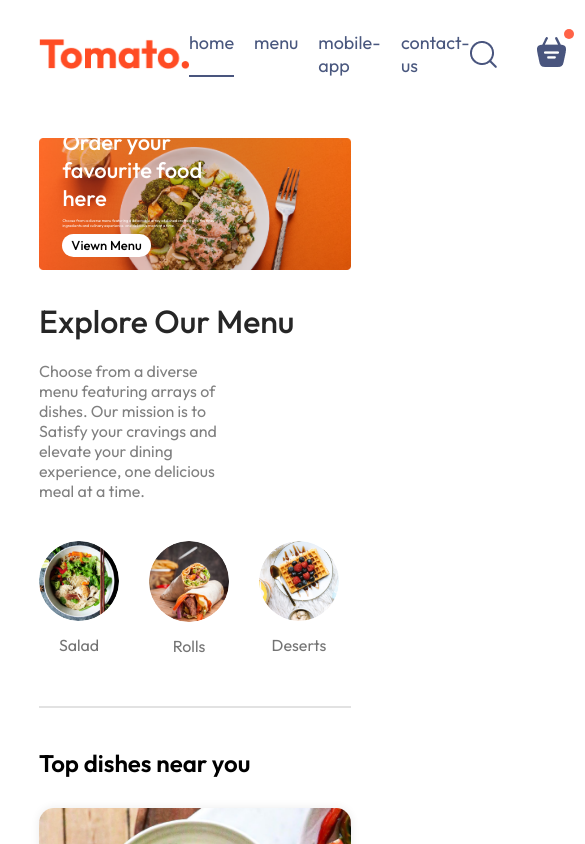
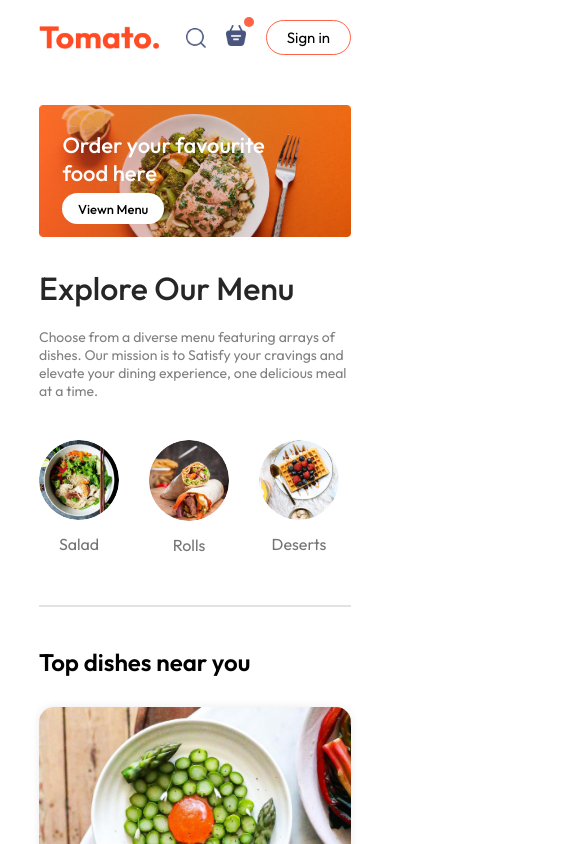
Before and after one commit to Agafina/tomato, a React (Create React App) app in the folder frontend/: page / in a window 390 px wide. Shown: the top 844 px of the page, 585 px wide, since content can reach past the window. Built offline with nearby package versions, Linux system fonts and the light colour scheme.

Commit message:
made the website responsive

```diff
--- a/frontend/src/components/ExploreMenu/ExploreMenu.css
+++ b/frontend/src/components/ExploreMenu/ExploreMenu.css
@@ -46,3 +46,10 @@
     padding: 2px;
     border: 4px solid tomato;
 }
+
+@media (max-width:1050px){
+    .explore-menu-text{
+        max-width: 100%;
+        font-size: 14px;
+    }
+}
--- a/frontend/src/components/Header/Header.css
+++ b/frontend/src/components/Header/Header.css
@@ -34,3 +34,21 @@
     font-size: max(1vw, 13px);
     border-radius: 50px;
 }
+
+@media (max-width:1050px) {
+
+    .header-contents{
+        min-width: 45%;
+    }
+}
+@media (max-width:750px) {
+    .header-contents{
+        min-width: 65%;
+    }
+    .header-contents p{
+        display: none;
+    }
+    .header-contents button{
+        padding: 2vw 4vw;
+    }
+}
--- a/frontend/src/components/Navbar/Navbar.css
+++ b/frontend/src/components/Navbar/Navbar.css
@@ -1,25 +1,25 @@
-.navbar{
+.navbar {
   padding: 20px 0px;
   display: flex;
   justify-content: space-between;
   align-items: center;
 }
-.navbar .logo{
+.navbar .logo {
   width: 150px;
 }
-.navbar .navbar-menu{
+.navbar .navbar-menu {
   display: flex;
   list-style: none;
   font-size: 18px;
   gap: 20px;
   color: #49577e;
 }
-.navbar .navbar-right{
+.navbar .navbar-right {
   display: flex;
   gap: 40px;
   align-items: center;
 }
-.navbar button{
+.navbar button {
   background: transparent;
   padding: 10px 30px;
   font-size: 18px;
@@ -29,21 +29,20 @@
   cursor: pointer;
   transition: 0.3s;
 }
-.navbar button:hover{
+.navbar button:hover {
   background: #fff4f2;
 }
-.navbar .active{
+.navbar .active {
   padding-bottom: 2px;
   border-bottom: 2px solid #49557e;
-
 }
-.navbar li{
-    cursor: pointer
+.navbar li {
+  cursor: pointer;
 }
-.navbar-search-icon{
+.navbar-search-icon {
   position: relative;
 }
-.navbar-search-icon .dot{
+.navbar-search-icon .dot {
   min-width: 10px;
   min-height: 10px;
   background: tomato;
@@ -52,3 +51,46 @@
   top: -8px;
   right: -8px;
 }
+@media (max-width: 1050px) {
+  .navbar .logo {
+    width: 140px;
+  }
+  .navbar .navbar-menu {
+    gap: 20px;
+    font-size: 17px;
+  }
+  .navbar-right {
+    gap: 30px;
+  }
+  .navbar-right img {
+    width: 22px;
+  }
+  .navbar-right button {
+    padding: 8px 25px;
+  }
+}
+
+@media (max-width: 900px) {
+  .navbar .logo {
+    width: 120px;
+  }
+  .navbar .navbar-menu {
+    gap: 15px;
+    font-size: 16px;
+  }
+  .navbar .navbar-right {
+    gap: 20px;
+  }
+  .navbar .navbar-right img {
+    width: 20px;
+  }
+  .navbar .navbar-right button {
+    padding: 7px 20px;
+    font-size: 15px;
+  }
+}
+@media (max-width: 750px) {
+  .navbar .navbar-menu {
+    display: none;
+  }
+}
```
Lines whose indentation alone changed are shown as unchanged.
